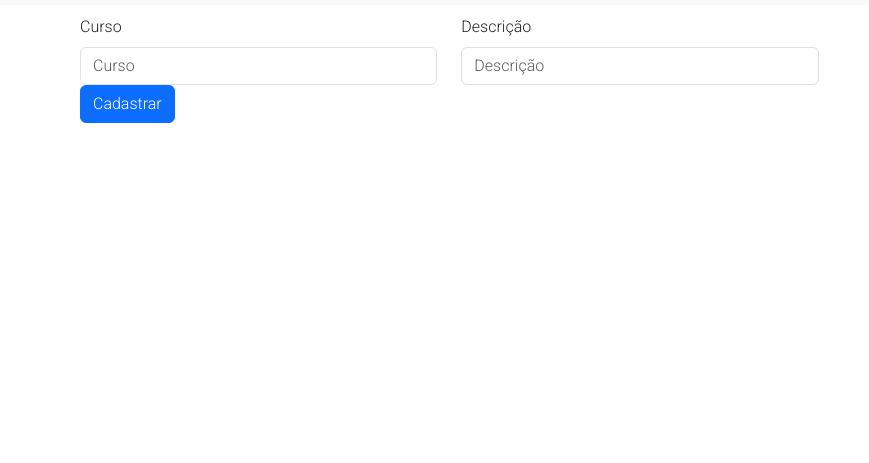
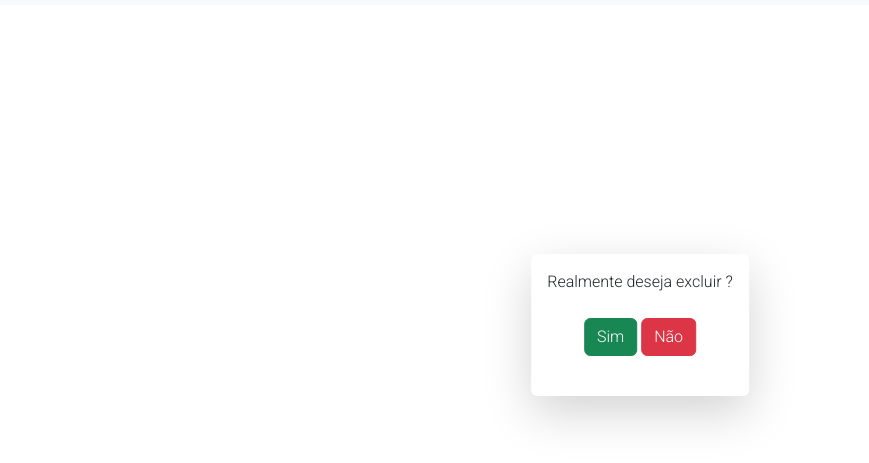
Before and after one commit to MatheusJr014/Gestao_de_Alunos, a plain HTML site: page assets/cadastro.html in a window 1280 px wide. Shown: the part 51-514 px from the top of the page, without its empty margins (0-869 px from the left). Drawn offline with nearby package versions, Linux system fonts and the light colour scheme.

```diff
--- a/assets/cadastro.html
+++ b/assets/cadastro.html
@@ -1,5 +1,5 @@
 <!DOCTYPE html>
-<html lang="pt-BR">
+<html lang="en">
 <head>
     <meta charset="UTF-8">
     <meta name="viewport" content="width=device-width, initial-scale=1.0">
@@ -7,7 +7,8 @@
     <link href="https://cdn.jsdelivr.net/npm/bootstrap@5.3.3/dist/css/bootstrap.min.css" rel="stylesheet" integrity="sha384-QWTKZyjpPEjISv5WaRU9OFeRpok6YctnYmDr5pNlyT2bRjXh0JMhjY6hW+ALEwIH" crossorigin="anonymous">
     <link rel="stylesheet" href="https://cdn.jsdelivr.net/npm/bootstrap-icons@1.11.3/font/bootstrap-icons.min.css">
     <link rel="stylesheet" href="./css/styles.css">
-
+    <link href='https://unpkg.com/css.gg@2.0.0/icons/css/trash.css' rel='stylesheet'>
+    <link href='https://unpkg.com/css.gg@2.0.0/icons/css/pen.css' rel='stylesheet'>
 </head>
 <body>
     <nav class="navbar navbar-expand-lg bg-light">
@@ -19,36 +20,22 @@
           <div class="collapse navbar-collapse" id="navbarScroll">
             <ul class="navbar-nav me-auto my-2 my-lg-0 navbar-nav-scroll" style="--bs-scroll-height: 100px;">
               <li class="nav-item">
-                <a class="nav-link active" aria-current="page" href="./index.html">Listagem</a>
+                    <a class="nav-link active" aria-current="page" href="./index.html">Listagem</a>
               </li>
               <li class="nav-item">
-                <a class="nav-link active" aria-current="page" href="./cadastro.html">Cadastro</a>
-              </li>
+                    <a class="nav-link active" aria-current="page" href="./cadastro.html">Cadastro</a>
+                </li>
             </ul>
           </div>
         </div>
       </nav>
-    <div class="container">
-        <form class="row">
-            <div class="col-md-4">
-            <label for="txtCurso" class="form-label">Curso</label>
-            <input type="text" class="form-control" placeholder="Curso" id="txtCurso"/>
-            <span class="error" id="errorCurso" hidden>Informe este campo</span>
-            </div>
-            <div class="col-md-4">
-            <label for="txtDescricao"  class="form-label">Descrição</label>
-            <input type="text" class="form-control" placeholder="Descrição" id="txtDescricao"/>
-            <span class="error" id="errorDescricao" hidden>Informe este campo</span>
-
-            </div>
-            <div class="col-12">
-            <button type="button" class="btn btn-primary" onclick="login()">Cadastrar</button>
-            </div>
-        </form>
+    <div class="position-absolute top-50 start-50 translate-middle">
+        <div class="shadow-lg p-3 mb-5 bg-body rounded">Realmente deseja excluir ?
+            <br><br><center><button type="button" class="btn btn-success" id="txtSim" onclick="acao()">Sim</button>
+                <button type="button" class="btn btn-danger" id="txtNao" onclick="acao()">Não</button></br></br></center>
+        </div>
     </div>
-
-
 </body>
 <script src="https://cdn.jsdelivr.net/npm/bootstrap@5.3.3/dist/js/bootstrap.bundle.min.js" integrity="sha384-YvpcrYf0tY3lHB60NNkmXc5s9fDVZLESaAA55NDzOxhy9GkcIdslK1eN7N6jIeHz" crossorigin="anonymous"></script>
-<script src="./js/script.js"></script>
+<script src="./js/deletar.js"></script>
 </html>
--- a/assets/js/script.js
+++ b/assets/js/script.js
@@ -1,5 +1,3 @@
-
-
 function login() {
     let descricao = document.getElementById('txtDescricao')
     let curso = document.getElementById('txtCurso')
```
Also changed, not shown: assets/edicao.html (+3 -0 lines), assets/js/deletar.js (+5 -5 lines).
